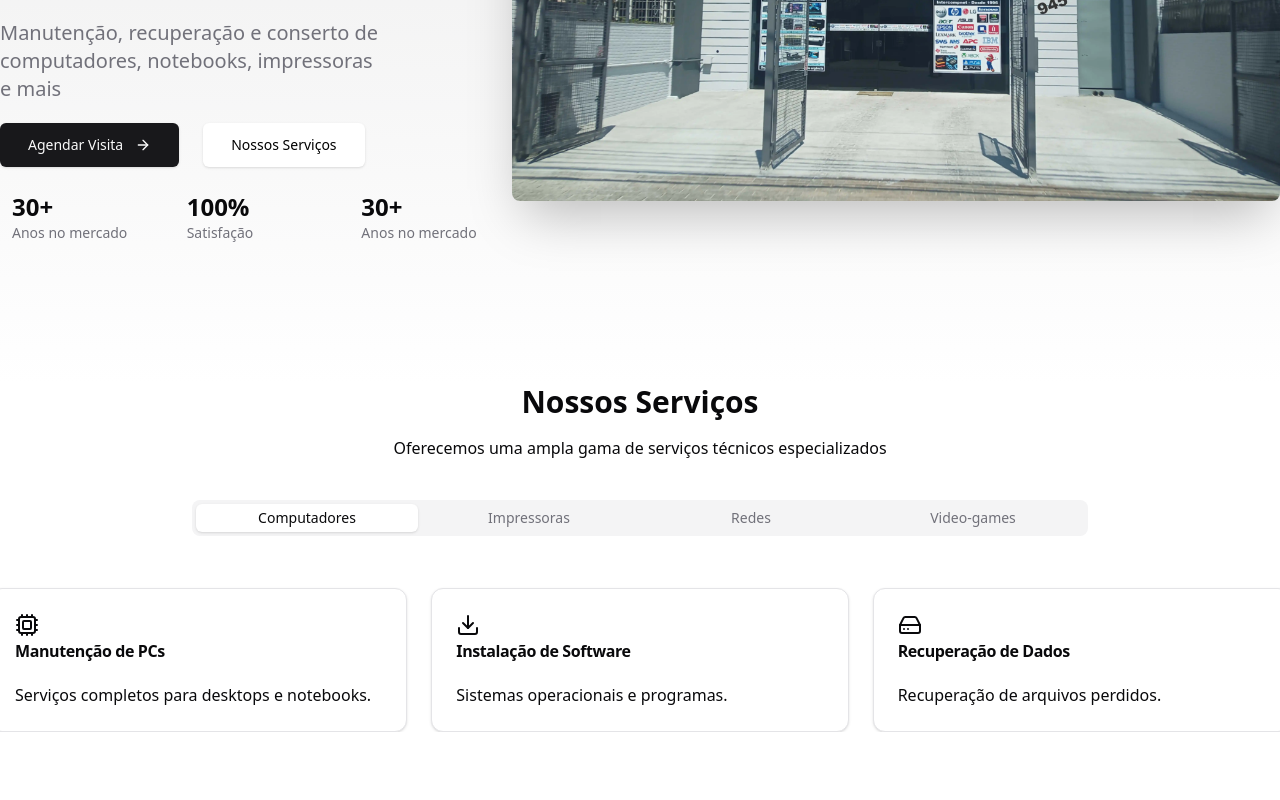
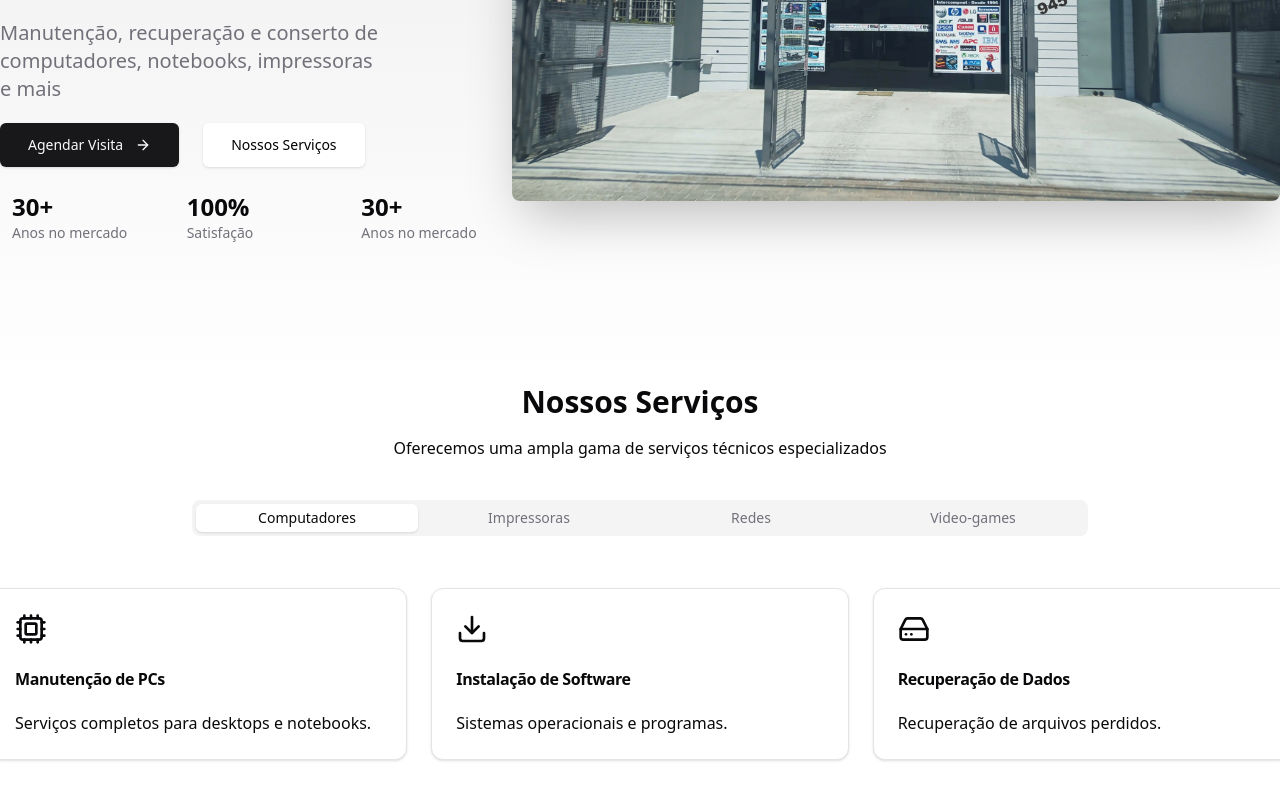
Before and after one commit to Daischi/Intercompnet, a Next.js app: page / in a window 1280 px wide. Shown: the part 526-1326 px from the top of the page. Before the commit the page ends 1258 px from the top, so only its background shows below. Built offline with nearby package versions, Linux system fonts and the light colour scheme.

Commit message:
ajustando tamanho de icones

```diff
--- a/src/components/Servicespage/index.tsx
+++ b/src/components/Servicespage/index.tsx
@@ -37,7 +37,7 @@ export default function ServicesTabs() {
         </div>
 
 
-        <section className="w-full flex justify-center">
+        <section className="w-full flex justify-center pb-20">
           <div>
 
 
@@ -46,7 +46,7 @@ export default function ServicesTabs() {
               <div className="grid grid-cols-1 md:grid-cols-3 gap-6 mt-4 w-[1300px]">
                 <Card>
                   <CardHeader>
-                    <Cpu className="w-6 h-6" />
+                    <Cpu size={32}  className="mb-5"/>
                     <CardTitle>Manutenção de PCs</CardTitle>
                   </CardHeader>
                   <CardContent>
@@ -56,7 +56,7 @@ export default function ServicesTabs() {
 
                 <Card>
                   <CardHeader>
-                    <Download className="w-6 h-6" />
+                    <Download size={32}  className="mb-5" />
                     <CardTitle>Instalação de Software</CardTitle>
                   </CardHeader>
                   <CardContent>Sistemas operacionais e programas.</CardContent>
@@ -64,7 +64,7 @@ export default function ServicesTabs() {
 
                 <Card>
                   <CardHeader>
-                    <HardDrive className="w-6 h-6" />
+                    <HardDrive size={32}  className="mb-5" />
                     <CardTitle>Recuperação de Dados</CardTitle>
                   </CardHeader>
                   <CardContent>Recuperação de arquivos perdidos.</CardContent>
@@ -76,7 +76,7 @@ export default function ServicesTabs() {
               <div className="grid grid-cols-1 md:grid-cols-3 gap-6 mt-4 w-[1300px]">
                 <Card>
                   <CardHeader>
-                    <Printer className="w-6 h-6" />
+                    <Printer size={32}  className="mb-5" />
                     <CardTitle>Manutenção de Impressoras</CardTitle>
                   </CardHeader>
                   <CardContent>Reparo e manutenção de impressoras.</CardContent>
@@ -84,7 +84,7 @@ export default function ServicesTabs() {
 
                 <Card>
                   <CardHeader>
-                    <Settings className="w-6 h-6" />
+                    <Settings size={32}  className="mb-5"/>
                     <CardTitle>Configuração</CardTitle>
                   </CardHeader>
                   <CardContent>
@@ -94,7 +94,7 @@ export default function ServicesTabs() {
 
                 <Card>
                   <CardHeader>
-                    <RefreshCcw className="w-6 h-6" />
+                    <RefreshCcw size={32}  className="mb-5"/>
                     <CardTitle>Substituição de Peças</CardTitle>
                   </CardHeader>
                   <CardContent>Troca de cartuchos, toners e peças.</CardContent>
@@ -106,7 +106,7 @@ export default function ServicesTabs() {
               <div className="grid grid-cols-1 md:grid-cols-3 gap-6 mt-4 w-[1300px]">
                 <Card>
                   <CardHeader>
-                    <Wifi className="w-6 h-6" />
+                    <Wifi size={32}  className="mb-5"/>
                     <CardTitle>Configuração de Redes</CardTitle>
                   </CardHeader>
                   <CardContent>
@@ -116,7 +116,7 @@ export default function ServicesTabs() {
 
                 <Card>
                   <CardHeader>
-                    <Shield className="w-6 h-6" />
+                    <Shield size={32}  className="mb-5"/>
                     <CardTitle>Segurança de Rede</CardTitle>
                   </CardHeader>
                   <CardContent>
@@ -126,7 +126,7 @@ export default function ServicesTabs() {
 
                 <Card>
                   <CardHeader>
-                    <ServerCog className="w-6 h-6" />
+                    <ServerCog size={32}  className="mb-5"/>
                     <CardTitle>Servidores</CardTitle>
                   </CardHeader>
                   <CardContent>
@@ -140,7 +140,7 @@ export default function ServicesTabs() {
               <div className="grid grid-cols-1 md:grid-cols-3 gap-6 mt-4 w-[1300px]">
                 <Card>
                   <CardHeader>
-                    <Gamepad className="w-6 h-6" />
+                    <Gamepad size={32}  className="mb-5"/>
                     <CardTitle>Reparo de Consoles</CardTitle>
                   </CardHeader>
                   <CardContent>
@@ -150,7 +150,7 @@ export default function ServicesTabs() {
 
                 <Card>
                   <CardHeader>
-                    <Download className="w-6 h-6" />
+                    <Download size={32}  className="mb-5"/>
                     <CardTitle>Instalação de Jogos</CardTitle>
                   </CardHeader>
                   <CardContent>Instalação e otimização de jogos.</CardContent>
@@ -158,7 +158,7 @@ export default function ServicesTabs() {
 
                 <Card>
                   <CardHeader>
-                    <WrenchIcon className="w-6 h-6" />
+                    <WrenchIcon size={32}  className="mb-5"/>
                     <CardTitle>Limpeza e Manutenção</CardTitle>
                   </CardHeader>
                   <CardContent>
```
